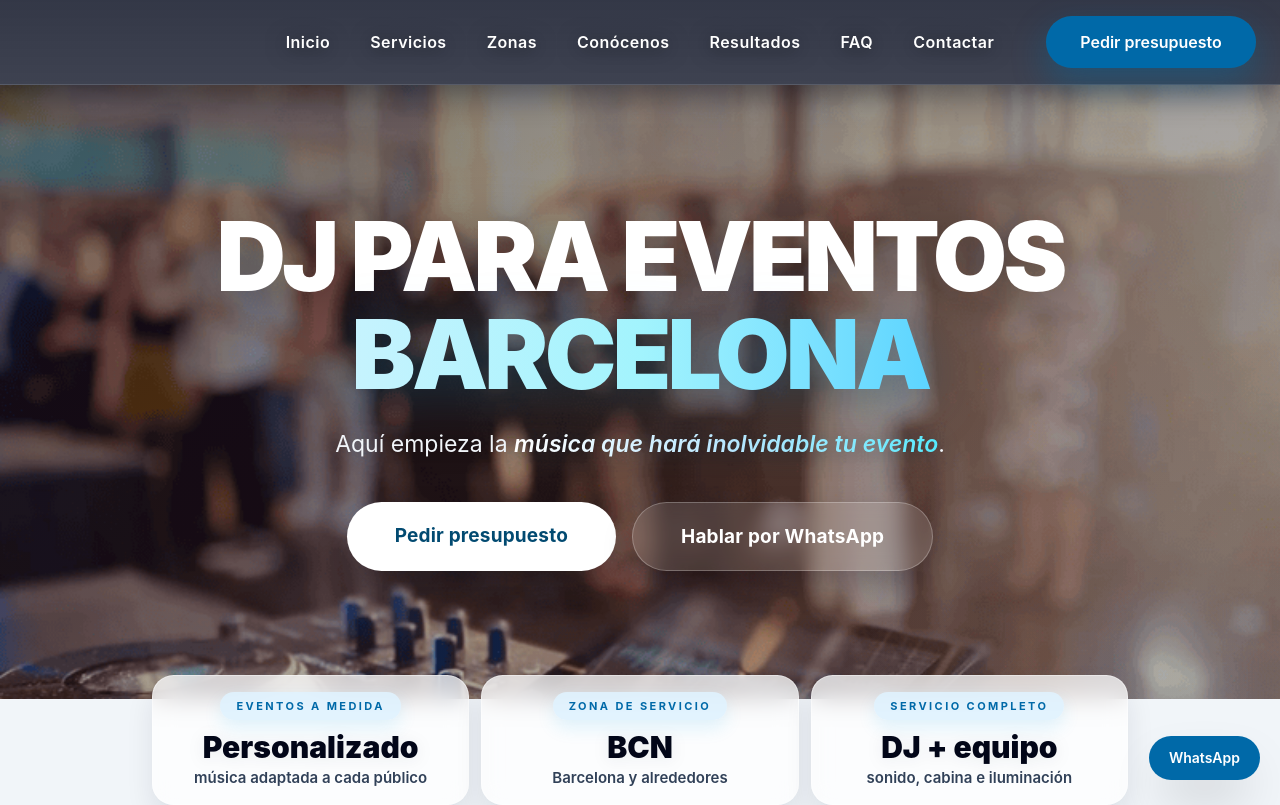
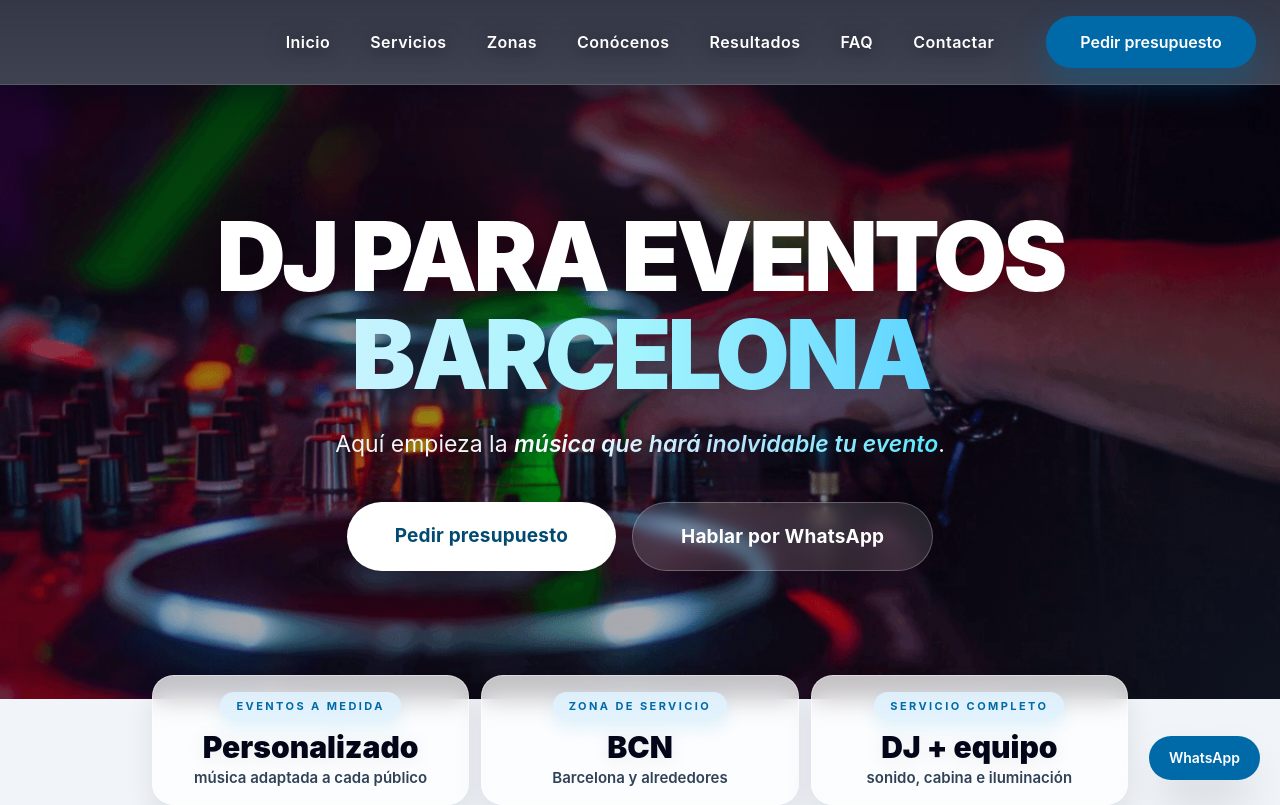
Before and after one commit to extradivertion/WEB-FINAL-SABADELL, a React (Vite) app: page / in a window 1280 px wide. Shown: the top 805 px of the page. Built offline with nearby package versions, Linux system fonts and the light colour scheme.

Commit message:
bbbbbbbbbb

```diff
--- a/src/App.tsx
+++ b/src/App.tsx
@@ -25,8 +25,6 @@ export default function DJBarcelonaLanding() {
 
   const heroImages = [
     "/dj-home-blue.jpg",
-    "/sesion-dj-barcelona-evento.jpg",
-    "/fiesta-dj-barcelona-luces-ambiente.jpg",
     "/dj-eventos-barcelona-montaje-iluminacion.jpg",
   ];
 
```
